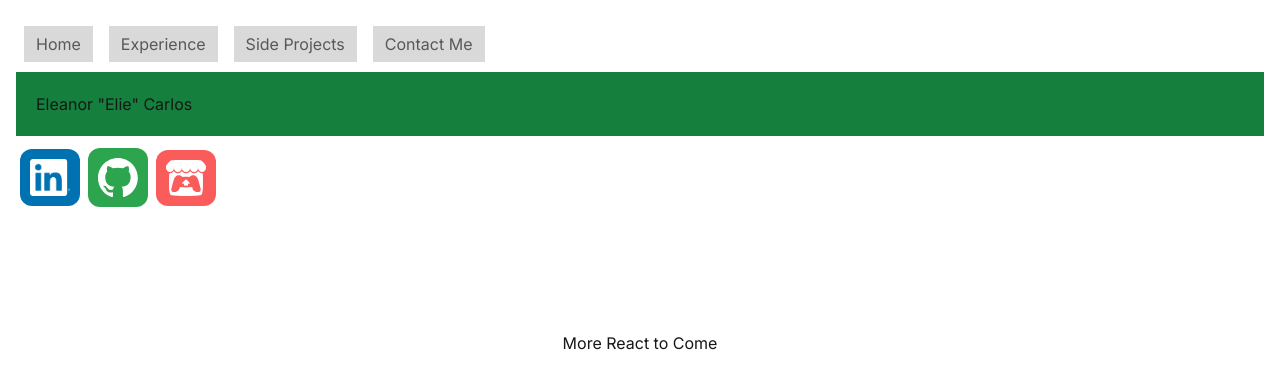
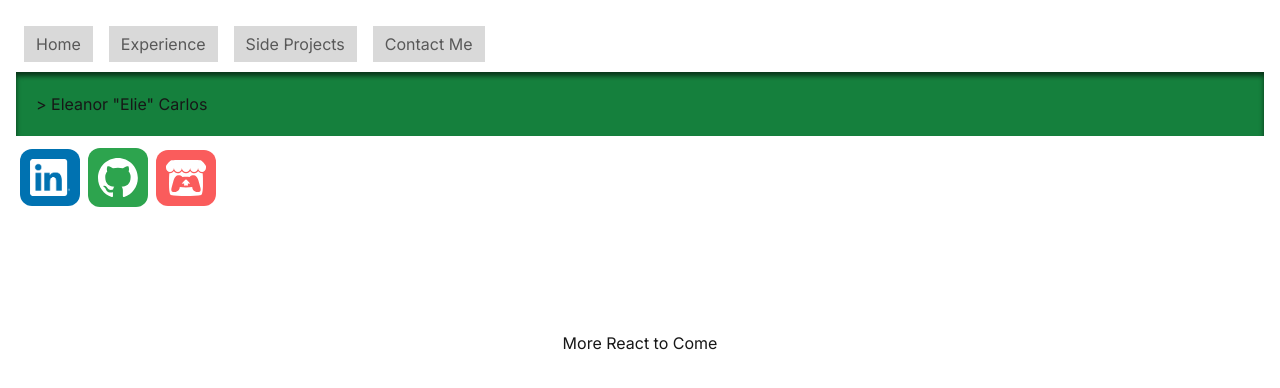
Before and after one commit to saturdaaaaaaaay/saturdaaaaaaaay.github.io, a Next.js app in the folder next-react-project/: page / in a window 1280 px wide. Shown: the top 388 px of the page. Built offline with nearby package versions, Linux system fonts and the light colour scheme.

Commit message:
Add inset shadow

```diff
--- a/next-react-project/src/app/layout.js
+++ b/next-react-project/src/app/layout.js
@@ -14,9 +14,11 @@ export const metadata = {
 function Header() {
   return (
     <header className="py-4">
-      <div className="container mx-auto px-4">
+      <div className="container mx-auto px-4 w-50">
         <Nav />
-        <p className="bg-green-700 p-5"> Eleanor "Elie" Carlos</p>
+        <div className="bg-green-700 p-5 shadow-[inset_0_4px_5px_rgba(0,0,0,0.6)] w-544 h-100">
+          <p>	&gt; Eleanor "Elie" Carlos</p>
+        </div>
         <LogoButtons />
       </div>
     </header>
```
